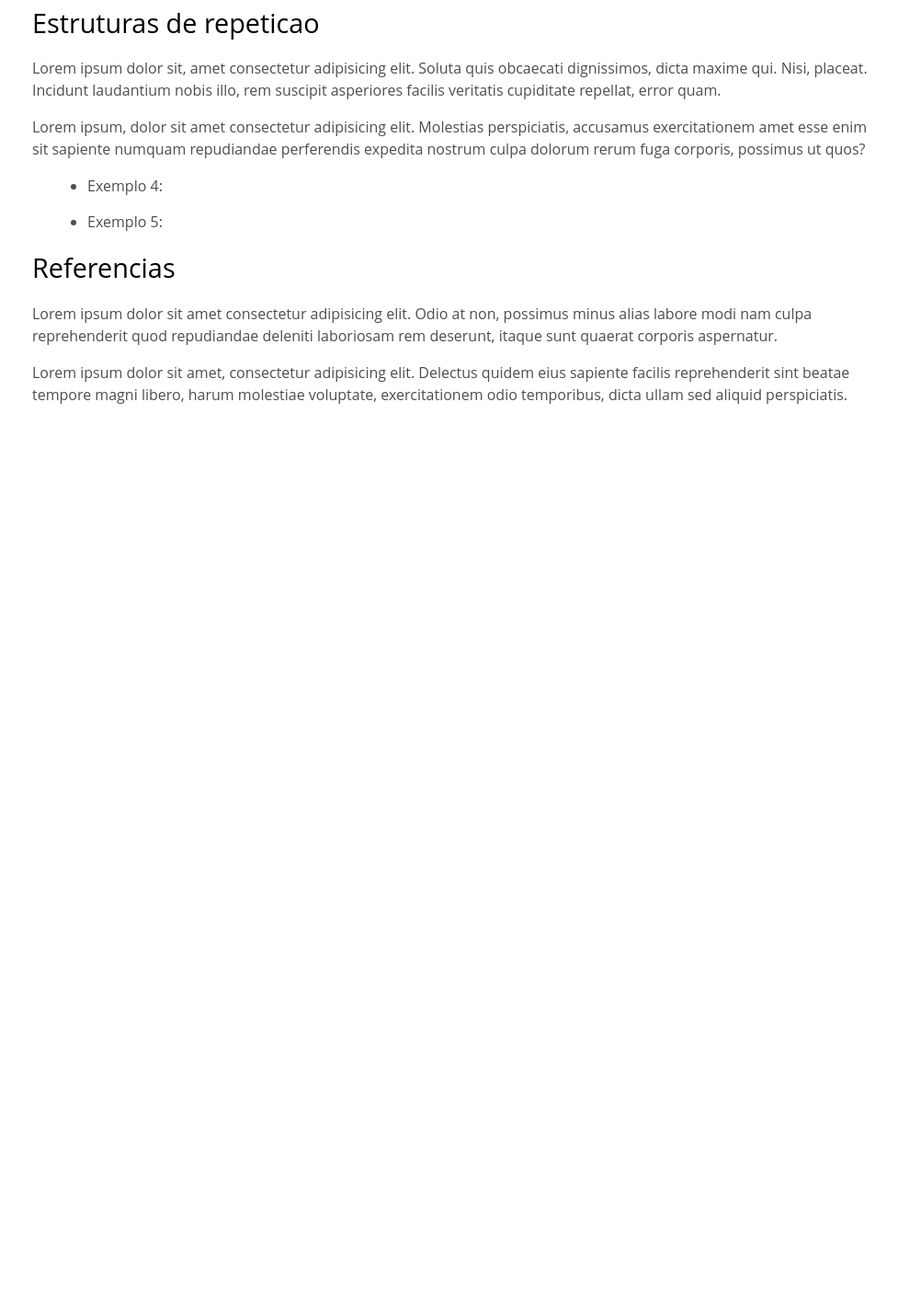
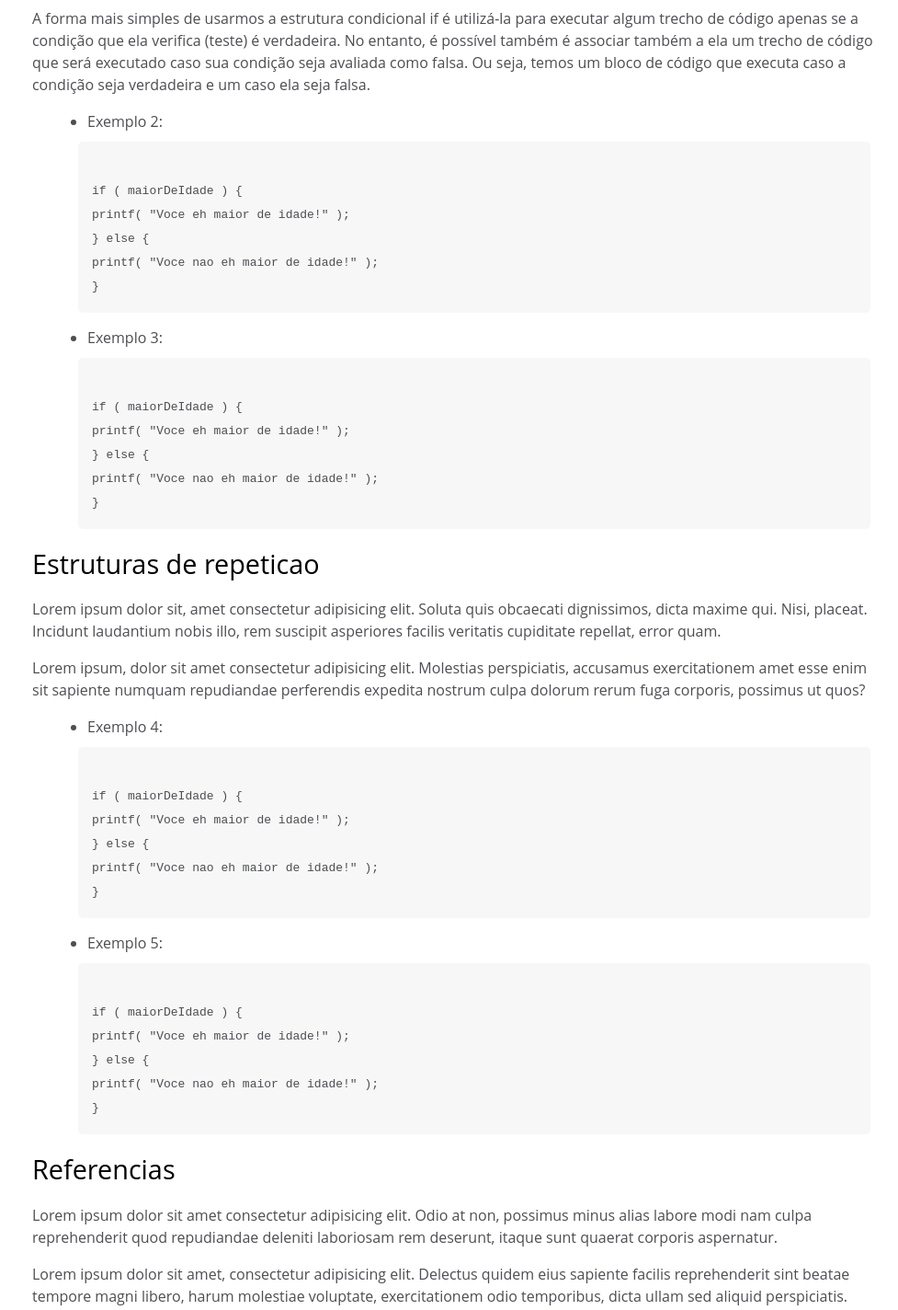
Before and after one commit to 0210-nb/documentacao_tecnica, a website built with Vite: page index.html in a window 1280 px wide. Shown: the part 1194-2618 px from the top of the page at 92% size, without its empty margins (303-1280 px from the left). Before the commit the page ends 1671 px from the top, so only its background shows below. Built offline with nearby package versions, Linux system fonts and the light colour scheme.

Commit message:
incluimos o code

```diff
--- a/index.html
+++ b/index.html
@@ -61,7 +61,15 @@
         aliquid officia adipisci eos. Numquam commodi, voluptas nemo in minus cupiditate sapiente nesciunt dolore
         accusantium perferendis! Libero.</p>
       <ul>
-        <li>Exemplo 1:</li>
+        <li>Exemplo 1:
+          <code>
+            if ( maiorDeIdade ) {
+printf( "Voce eh maior de idade!" );
+} else {
+printf( "Voce nao eh maior de idade!" );
+}
+          </code>
+        </li>
         <li>Exemplo 1.1:</li>
         <li>Exemplo 1.2:</li>
         <li>Exemplo 1.3:</li>
@@ -82,7 +90,21 @@
         que executa caso a condição seja verdadeira e um caso ela seja falsa.</p>
         <ul>
           <li>Exemplo 2:</li>
+          <code>
+            if ( maiorDeIdade ) {
+printf( "Voce eh maior de idade!" );
+} else {
+printf( "Voce nao eh maior de idade!" );
+}
+          </code>
           <li>Exemplo 3:</li>
+          <code>
+            if ( maiorDeIdade ) {
+printf( "Voce eh maior de idade!" );
+} else {
+printf( "Voce nao eh maior de idade!" );
+}
+          </code>
         </ul>
       </section>
     <section class="main-section" id="Estruturas_de_repeticao">
@@ -95,7 +117,21 @@
         fuga corporis, possimus ut quos?</p>
         <ul>
           <li>Exemplo 4:</li>
+          <code>
+            if ( maiorDeIdade ) {
+printf( "Voce eh maior de idade!" );
+} else {
+printf( "Voce nao eh maior de idade!" );
+}
+          </code>
           <li>Exemplo 5:</li>
+          <code>
+            if ( maiorDeIdade ) {
+printf( "Voce eh maior de idade!" );
+} else {
+printf( "Voce nao eh maior de idade!" );
+}
+          </code>
         </ul>
     </section>
     <section class="main-section" id="Referencias">
```
